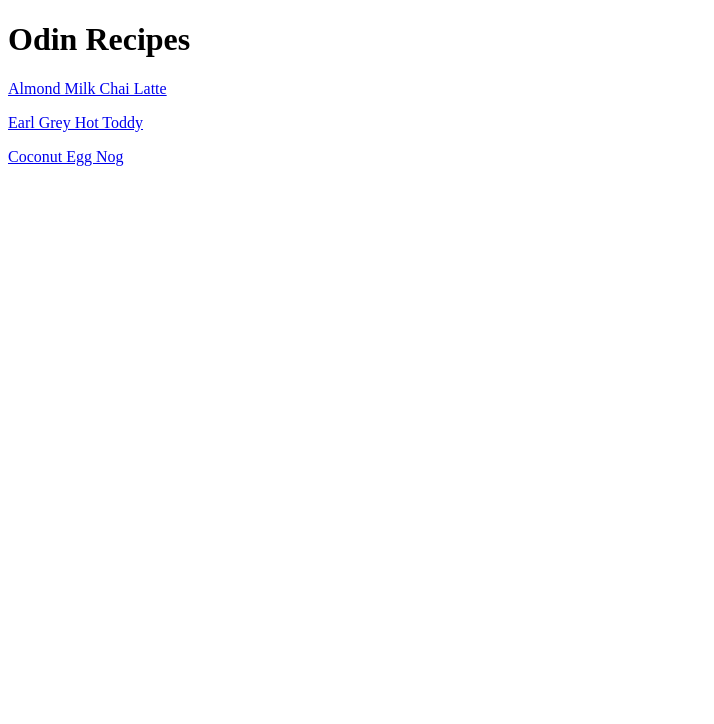
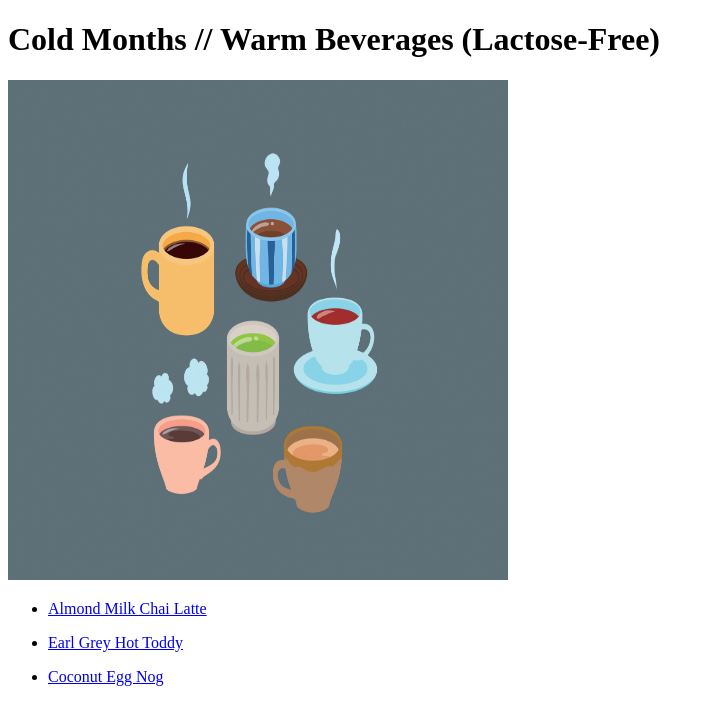
Before and after one commit to jpotterfi/odin-recipes, a plain HTML site: page index.html in a window 1280 px wide. Shown: the whole page, without its empty margins (0-714 px from the left). Drawn offline with Linux system fonts and the light colour scheme.

Commit message:
add unordered list in index.html, add banner image

```diff
--- a/index.html
+++ b/index.html
@@ -2,12 +2,15 @@
 <html lang="en">
     <head>
         <meta charset="UTF-8">
-        <title>Odin Recipes</title>
+        <title>Cozy Cold Month Beverage Recipes</title>
     </head>
     <body>
-        <h1>Odin Recipes</h1>
-        <a href="recipes/chai-latte.html"><p>Almond Milk Chai Latte</p></a>
-        <a href="recipes/toddy.html"><p>Earl Grey Hot Toddy</p></a>
-        <a href="recipes/eggnog.html"><p>Coconut Egg Nog</p></a>
+        <h1>Cold Months // Warm Beverages (Lactose-Free)</h1>
+        <img src="images/beverages.jpg" height="500px" width="500px" alt = "an assortment of warm beverages">
+            <ul>
+                <li><a href="recipes/chai-latte.html"><p>Almond Milk Chai Latte</p></a></li>
+                <li><a href="recipes/toddy.html"><p>Earl Grey Hot Toddy</p></a></li>
+                <li><a href="recipes/eggnog.html"><p>Coconut Egg Nog</p></a></li>
+            </ul>
     </body>
 </html>
```
Also changed, not shown: images/beverages.jpg (added).
